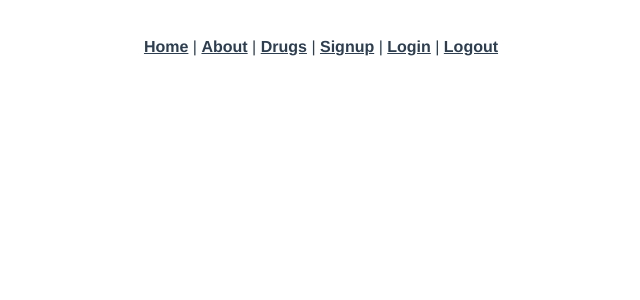
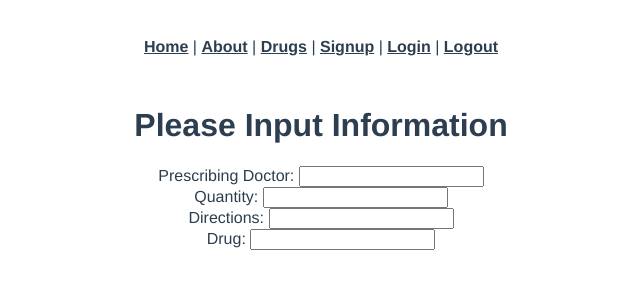
Before and after one commit to erwinreyzon/pharmacy-capstone-frontend, a Vue app: page /drug_users/1 in a window 1280 px wide. Shown: the top 300 px of the page, without its empty margins (319-959 px from the left). Built offline with nearby package versions, Linux system fonts and the light colour scheme.

Commit message:
adds route for DrugUserNew.vue

```diff
--- a/src/router/index.js
+++ b/src/router/index.js
@@ -5,6 +5,7 @@ import DrugShow from "../views/DrugShow.vue";
 import SignUp from "../views/SignUp.vue";
 import LogIn from "../views/LogIn.vue";
 import LogOut from "../views/LogOut.vue";
+import DrugUserNew from "../views/DrugUserNew.vue";
 
 const routes = [
   {
@@ -45,6 +46,11 @@ const routes = [
     name: "logout",
     component: LogOut,
   },
+  {
+    path: "/drug_users/:id",
+    name: "drug_user-new",
+    component: DrugUserNew,
+  },
 ];
 
 const router = createRouter({
--- a/src/views/DrugIndex.vue
+++ b/src/views/DrugIndex.vue
@@ -25,5 +25,6 @@ export default {
     <p>Name: {{ drug.name }}</p>
     <p>Classification: {{ drug.classification }}</p>
     <a :href="`/drugs/${drug.id}`">More Info</a>
+    <a :href="`/drug_users/${drug.id}`">Add Drug</a>
   </div>
 </template>
--- a/src/views/DrugUserNew.vue
+++ b/src/views/DrugUserNew.vue
@@ -6,6 +6,7 @@ export default {
     return {
       newDrugUserParams: {},
       errors: [],
+      drug: {},
     };
   },
   methods: {
@@ -13,12 +14,17 @@ export default {
       console.log("Adding Drug to User");
 
       axios
-        .post("http://localhost:3000/drug_users.json", this.newDrugUserParams)
+        .post("/drug_users.json", this.newDrugUserParams)
         .then((response) => {
           console.log("Success", response.data);
           this.drug_users.push(response.data);
         })
         .catch((error) => console.log(error.response));
+
+      axios.get("/drugs/" + this.$route.params.id + ".json").then((response) => {
+        console.log("Show Drug", response.data);
+        this.drug = response.data;
+      });
     },
   },
 };
@@ -28,6 +34,25 @@ export default {
   <div class="druguser-new">
     <form v-on:submit.prevent="createDrugUser()">
       <h1>Please Input Information</h1>
+
+      <div>
+        <div class="form-group">
+          Prescribing Doctor:
+          <input type="text" v-model="newDrugUserParams.prescribed_md" />
+        </div>
+        <div class="form-group">
+          Quantity:
+          <input type="text" v-model="newDrugUserParams.quantity" />
+        </div>
+        <div class="form-group">
+          Directions:
+          <input type="text" v-model="newDrugUserParams.directions" />
+        </div>
+        <div class="form-group">
+          Drug:
+          <input type="text" v-model="drug.id" />
+        </div>
+      </div>
     </form>
   </div>
 </template>
```
